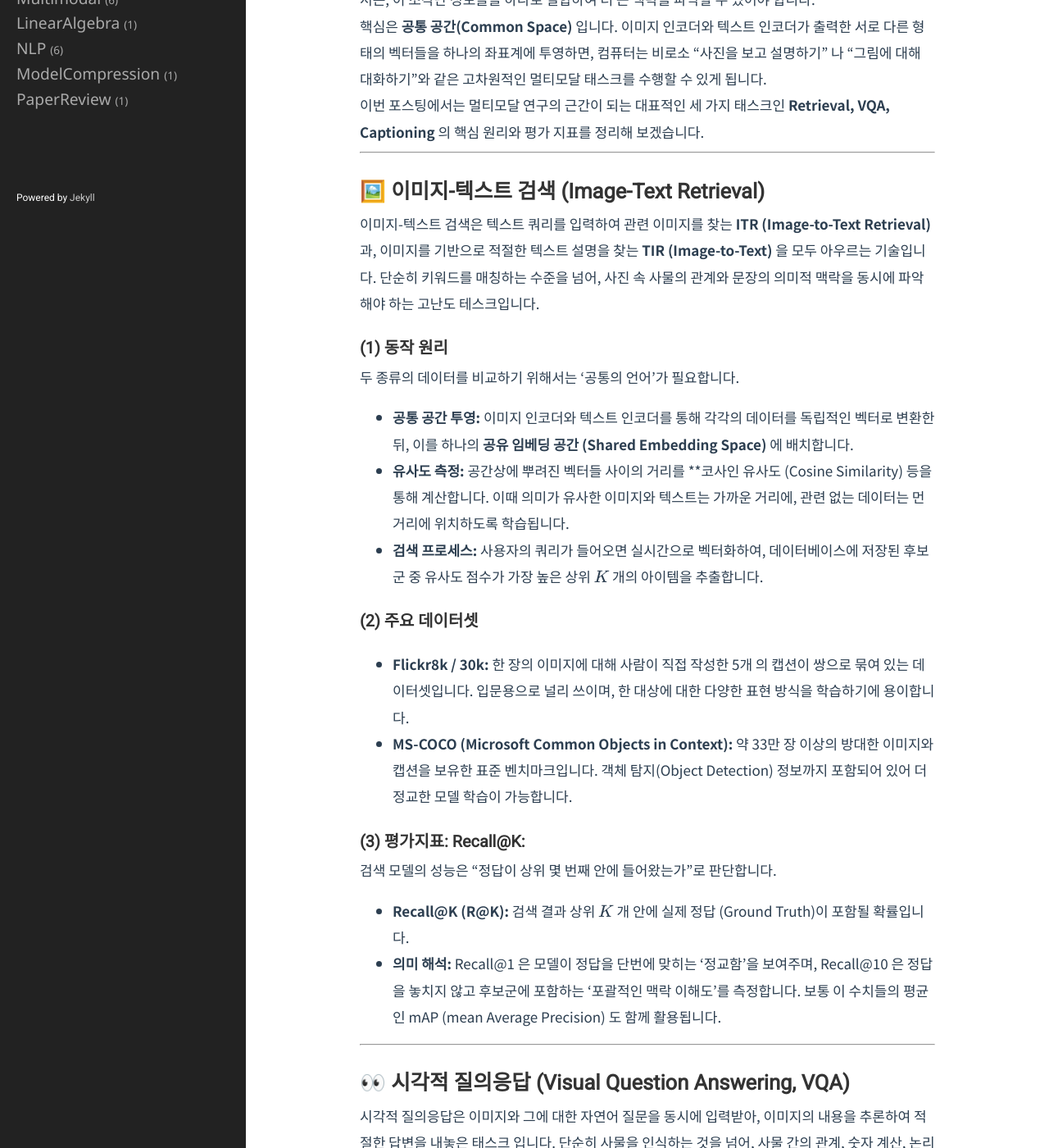
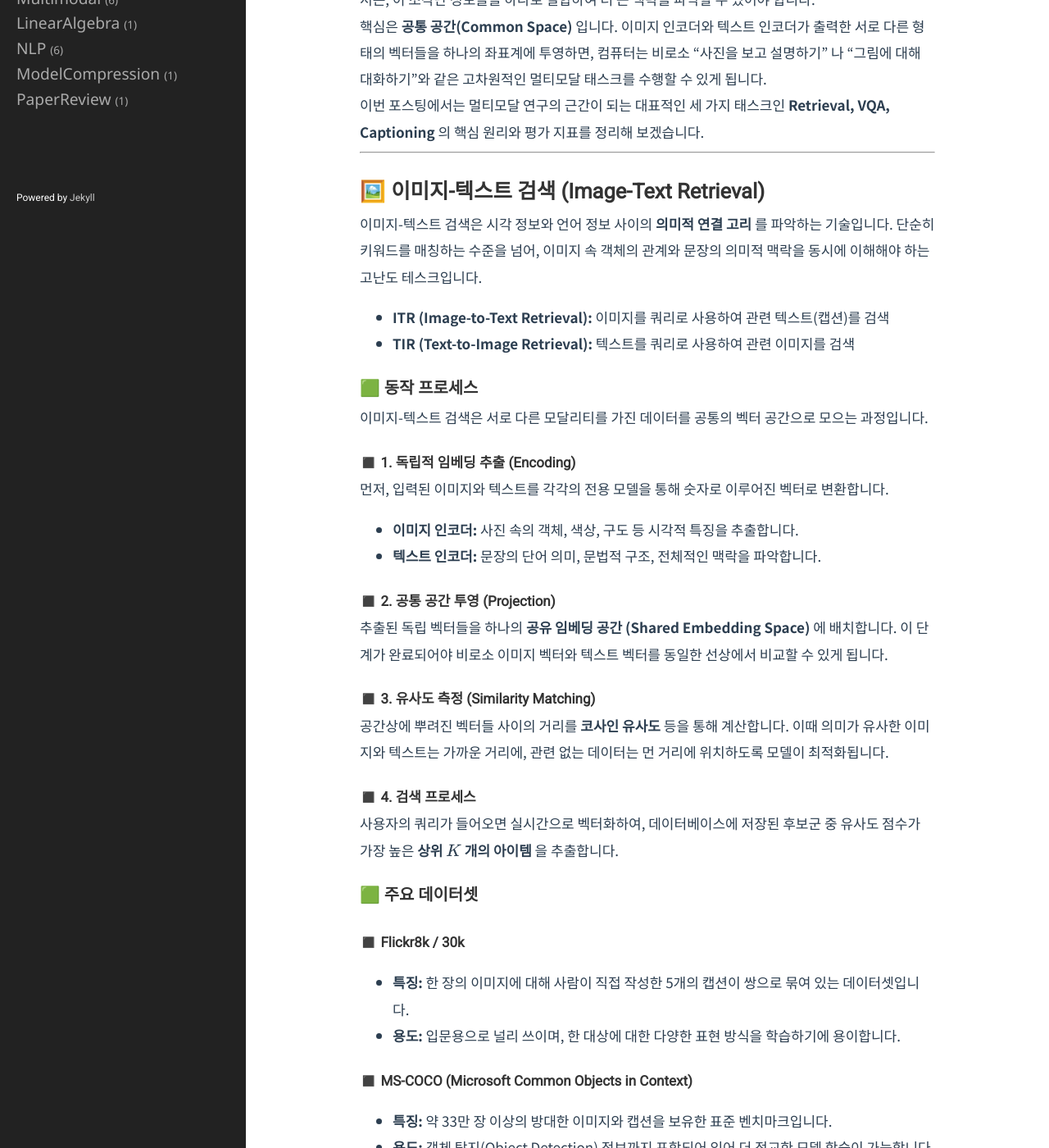
Before and after one commit to Youngjun-CV/Youngjun-CV.github.io, a Jekyll site: the page built from _posts/multimodal/2026-03-18-multimodal-task-overview.markdown, in a window 1280 px wide and 1400 px high, scrolled down 370 px. Shown: the whole window at 82% size. Built offline with Jekyll 4.4.1, drawn with Linux system fonts in a browser that asks for light colours; formulas are drawn with MathJax 3; some of the changed text lies outside the part shown.

Commit message:
Update 2026-03-18-multimodal-task-overview.markdown

```diff
--- a/_posts/multimodal/2026-03-18-multimodal-task-overview.markdown
+++ b/_posts/multimodal/2026-03-18-multimodal-task-overview.markdown
@@ -16,49 +16,72 @@ category: Multimodal
 ---
 
 ## 🖼️ 이미지-텍스트 검색 (Image-Text Retrieval)
-이미지-텍스트 검색은 텍스트 쿼리를 입력하여 관련 이미지를 찾는 **ITR (Image-to-Text Retrieval)** 과, 이미지를 기반으로 적절한 텍스트 설명을 찾는 **TIR (Image-to-Text)** 을 모두 아우르는 기술입니다. 단순히 키워드를 매칭하는 수준을 넘어, 사진 속 사물의 관계와 문장의 의미적 맥락을 동시에 파악해야 하는 고난도 테스크입니다.
+이미지-텍스트 검색은 시각 정보와 언어 정보 사이의 **의미적 연결 고리** 를 파악하는 기술입니다. 단순히 키워드를 매칭하는 수준을 넘어, 이미지 속 객체의 관계와 문장의 의미적 맥락을 동시에 이해해야 하는 고난도 테스크입니다.
 
-### (1) 동작 원리
-두 종류의 데이터를 비교하기 위해서는 '공통의 언어'가 필요합니다.
+* **ITR (Image-to-Text Retrieval):** 이미지를 쿼리로 사용하여 관련 텍스트(캡션)를 검색
+* **TIR (Text-to-Image Retrieval):** 텍스트를 쿼리로 사용하여 관련 이미지를 검색
 
-* **공통 공간 투영:** 이미지 인코더와 텍스트 인코더를 통해 각각의 데이터를 독립적인 벡터로 변환한 뒤, 이를 하나의 **공유 임베딩 공간 (Shared Embedding Space)** 에 배치합니다.
+### 🟩 동작 프로세스
+이미지-텍스트 검색은 서로 다른 모달리티를 가진 데이터를 공통의 벡터 공간으로 모으는 과정입니다.
 
-* **유사도 측정:** 공간상에 뿌려진 벡터들 사이의 거리를 **코사인 유사도 (Cosine Similarity) 등을 통해 계산합니다. 이때 의미가 유사한 이미지와 텍스트는 가까운 거리에, 관련 없는 데이터는 먼 거리에 위치하도록 학습됩니다.
+#### ◼️ 1. 독립적 임베딩 추출 (Encoding)
+먼저, 입력된 이미지와 텍스트를 각각의 전용 모델을 통해 숫자로 이루어진 벡터로 변환합니다.
 
-* **검색 프로세스:** 사용자의 쿼리가 들어오면 실시간으로 벡터화하여, 데이터베이스에 저장된 후보군 중 유사도 점수가 가장 높은 상위 $K$ 개의 아이템을 추출합니다.
+* **이미지 인코더:** 사진 속의 객체, 색상, 구도 등 시각적 특징을 추출합니다.
+* **텍스트 인코더:** 문장의 단어 의미, 문법적 구조, 전체적인 맥락을 파악합니다.
 
-### (2) 주요 데이터셋
-* **Flickr8k / 30k:** 한 장의 이미지에 대해 사람이 직접 작성한 5개 의 캡션이 쌍으로 묶여 있는 데이터셋입니다. 입문용으로 널리 쓰이며, 한 대상에 대한 다양한 표현 방식을 학습하기에 용이합니다.
+#### ◼️ 2. 공통 공간 투영 (Projection)
+추출된 독립 벡터들을 하나의 **공유 임베딩 공간 (Shared Embedding Space)** 에 배치합니다. 이 단계가 완료되어야 비로소 이미지 벡터와 텍스트 벡터를 동일한 선상에서 비교할 수 있게 됩니다.
 
-* **MS-COCO (Microsoft Common Objects in Context):** 약 33만 장 이상의 방대한 이미지와 캡션을 보유한 표준 벤치마크입니다. 객체 탐지(Object Detection) 정보까지 포함되어 있어 더 정교한 모델 학습이 가능합니다.
+#### ◼️ 3. 유사도 측정 (Similarity Matching)
+공간상에 뿌려진 벡터들 사이의 거리를 **코사인 유사도** 등을 통해 계산합니다. 이때 의미가 유사한 이미지와 텍스트는 가까운 거리에, 관련 없는 데이터는 먼 거리에 위치하도록 모델이 최적화됩니다.
 
-### (3) **평가지표: Recall@K:**
-검색 모델의 성능은 "정답이 상위 몇 번째 안에 들어왔는가"로 판단합니다.
+#### ◼️ 4. 검색 프로세스
+사용자의 쿼리가 들어오면 실시간으로 벡터화하여, 데이터베이스에 저장된 후보군 중 유사도 점수가 가장 높은 **상위 $K$ 개의 아이템** 을 추출합니다.
+
+### 🟩 주요 데이터셋
+#### ◼️ Flickr8k / 30k
+* **특징:** 한 장의 이미지에 대해 사람이 직접 작성한 5개의 캡션이 쌍으로 묶여 있는 데이터셋입니다.
+* **용도:** 입문용으로 널리 쓰이며, 한 대상에 대한 다양한 표현 방식을 학습하기에 용이합니다.
+
+#### ◼️ MS-COCO (Microsoft Common Objects in Context)
+* **특징:** 약 33만 장 이상의 방대한 이미지와 캡션을 보유한 표준 벤치마크입니다.
+* **용도:** 객체 탐지(Object Detection) 정보까지 포함되어 있어 더 정교한 모델 학습이 가능합니다.
+
+### 🟩 평가지표: Recall@K
+검색 모델의 성능은 "정답이 상위 몇 번째 안에 포함되었는가"를 측정하는 Recall@K 를 기반으로 평가합니다
 
 * **Recall@K (R@K):** 검색 결과 상위 $K$ 개 안에 실제 정답 (Ground Truth)이 포함될 확률입니다.
-* **의미 해석:** Recall@1 은 모델이 정답을 단번에 맞히는 '정교함'을 보여주며, Recall@10 은 정답을 놓치지 않고 후보군에 포함하는 '포괄적인 맥락 이해도'를 측정합니다. 보통 이 수치들의 평균인 mAP (mean Average Precision) 도 함께 활용됩니다.
+
+* **지표별 의미:**
+  * **Recall@1:** 모델이 정답을 단번에 맞히는 **정교함 (Precision)** 을 나타냅니다.
+  * **Recall@10:** 정답을 놓치치 않고 후보군에 포함하는 **포괄적 맥락 이해도 (Recall)** 를 측정합니다.
+
+* **종합 평가:** 일반적으로 이 수치들의 평균인 **mAP (mean Average Precision)** 를 함께 사용하여 모델의 전반적인 순위 지정 능력을 평가합니다.
 
 ---
 
 ## 👀 시각적 질의응답 (Visual Question Answering, VQA)
-시각적 질의응답은 이미지와 그에 대한 자연어 질문을 동시에 입력받아, 이미지의 내용을 추론하여 적절한 답변을 내놓은 태스크 입니다. 단순히 사물을 인식하는 것을 넘어, 사물 간의 관계, 숫자 계산, 논리적 추론까지 요구되는 고차원적인 지능이 필요합니다.
+VQA는 이미지와 자연어 질문을 동시에 입력받아, 이미지의 내용을 추론하여 적절한 답변을 도출하는 태스크 입니다. 단순히 사물을 인식하는 것을 넘어, **사물 간 관계 파악, 숫자 카운팅, 논리적 추론** 이 결합된 고차원적인 기술입니다.
 
-### (1) 핵심 구조
-VQA 모델은 이미지 인코더와 질문 인코더에서 나온 각각의 특징을 결합 (Fusion) 하여 정답을 도출합니다.
+### 🟩 VQA 핵심 구조
+VQA 모델은 서로 다른 성격의 데이터를 하나로 합치는 과정이 핵심입니다.
 
-* **멀티모달 퓨전:** 두 정보를 어떻게 효과적으로 합치느냐가 성능의 핵심입니다. 가장 단순하게는 벡터를 이어 붙이는 방식부터, 행렬 연산을 활용한 복합적인 퓨전 방식까지 다양합니다.
+* **인코딩 (Encoding):** 이미지 인코더(CNN, ViT 등)와 질문 인코더(RNN, Transformer 등)를 통해 각각의 특징을 추출합니다.
 
-* **답변 도출:** 답변 후보가 미리 정해진 대규모 데이터셋의 경우, 모델은 수천 개의 정답 후보 중 가장 적절한 하나를 고르는 **분류 (Classification)** 문제로 이 태스크에 접근합니다.
+* **멀티모달 퓨전 (Multimodal Fusion):** 두 특징 벡터를 결합합니다. 단순 병합(Concatenation)부터 복잡한 행렬 연산(Bilinear Pooling)까지 다양한 기법이 사용됩니다.
 
-### (2) 언어적 편향 (Language Bias)의 함정
-모델이 이미지를 보지 않고 질문의 통계적 패턴만 학습하여 답을 내놓는 고질적인 문제입니다.
+* **답변 도출 (Output):** 답변 후보가 미리 정해진 대규모 데이터셋의 경우, 모델은 수천 개의 정답 후보 중 가장 적절한 하나를 고르는 **분류 (Classification)** 문제로 이 태스크에 접근합니다.
 
-* **원인:** 학습 데이터셋 내에 특정 질문에 대한 정답 비율이 압도적으로 높을 때 발생합니다.
+### 🟩 언어적 편향 (Language Bias)
+VQA 모델이 빠지기 쉬운 가장 큰 함정입니다. 모델이 이미지를 분석하는 대신, 질문의 통계적 패턴에만 의존하여 답을 내놓는 현상입니다.
+
+* **원인:** 학습 데이터셋 내에 특정 질문에 대한 정답 비율이 비정상적으로 높을 때 발생합니다.
 
 * **오류 사례:** 모델이 이미지 속 바나나를 분석하지도 않고도 "바나나의 색깔은?"이라는 질문만 보고 데이터상 가장 흔한 "노란색"을 답해버리는 현상입니다. 이는 정확한 추론이라고 보기 어렵습니다.
 
-### (3) VQA v2 데이터셋의 해법
-연구자들은 이러한 편향성을 극복하기 위해 **VQA v2** 데이터셋을 제안했습니다.
+### 🟩 VQA v2 데이터셋
+연구자들은 이러한 편향성을 극복하기 위해 더 정교한 VQA v2 데이터셋을 설계했습니다.
 
 * **해법의 핵심:** 동일한 질문이라도 이미지가 다르면 정답이 달라지도록 이미지-질문 쌍을 재구성했습니다. (예: 노란 바나나 이미지와 초록 바나나 이미지에 대해 똑같은 질문을 던져 정답이 달라지게 함)
 
@@ -67,25 +90,35 @@ VQA 모델은 이미지 인코더와 질문 인코더에서 나온 각각의 특
 ---
 
 ## 💬 이미지 캡셔닝 (Image Captioning)
-이미지 캡셔닝은 입력된 이미지를 묘사하는 자연어 문장을 모델이 스스로 생성하는 태스크입니다. 컴퓨터가 시각 정보를 언어 정보로 번역하는 일종의 '기계 번역'과 유사한 성격을 가집니다.
+이미지 캡셔닝은 입력된 이미지를 설명하는 자연어 문장을 모델이 스스로 생성하는 태스크입니다. 컴퓨터가 시각 정보를 언어 정보로 번역하는 일종의 '시각적 기계 번역'이라 할 수 있습니다.
 
-### (1) 동작 원리
+### 🟩 동작 원리
 시각적 특징을 추출하는 파트와 문장을 생성하는 파트가 결합된 구조를 주로 사용합니다.
 
-* **Encoder (CNN):** 이미지를 입력받아 핵심적인 특징 벡터를 추출합니다. 최근에는 Transformer의 Encoder 를 사용하기도 합니다.
+#### ◼️ Encoder (시각 특징 추출)
+이미지에서 핵심 정보를 뽑아내는 역할을 합니다.
 
-* **Decoder (RNN/LSTM/Transformer):** 추출된 시각 특징을 초기값으로 받아, 단어를 하나씩 순차적으로 생성하며 문장을 완성합니다. 이때 특정 영역에 집중하는 Attention 메커니즘이 성능 향상에 큰 역할을 합니다.
+* **CNN:** 전통적으로 사용되며, 이미지의 공간적 특징을 벡터화합니다.
+* **ViT (Vision Transformer):** 최근에는 Transformer 기반 인코더를 사용하여 전역적인 특징을 더 잘 포착합니다.
 
-### (2) 평가지표: BLEU (BiLingual Evaluation Understudy) Score
+#### ◼️ Decoder (문장 생성)
+추출된 시각 특징을 기반으로 단어를 하나씩 생성합니다.
+* **RNN/LSTM:** 순차적으로 단어를 예측하며 문장을 완성합니다.
+* **Attention:** 문장을 생성할 때 이미지으 특정 영역에 집중하게 하여 성능을 획기적으로 높입니다. (예: '개'라는 단어를 뱉을 때 이미지 속 개의 위치를 주목함)
+
+### 🟩 평가지표: BLEU (BiLingual Evaluation Understudy) Score
 생성된 문장이 정답 문장과 얼마나 유사한지 단어 순서쌍 (n-gram) 의 일치도를 통해 측정합니다.
 
-* **핵심 원리:** $precision_n$ 을 n-gram 일치도라고 할 때, 보통 1 부터 4-gram까지의 결과에 기하평균을 적용하여 최종 점수를 산출합니다.
-
-* **수식분석:**
+#### ◼️ 핵심 원리 및 수식
+BLEU는 보통 1-gram부터 4-gram까지의 정밀도($precision_n$)를 계산한 뒤, 이들의 기하평균을 내어 최종 점수를 산출합니다.
 
 $$BLEU = \exp \left( \sum_{n=1}^{N} w_n \ln precision_n \right)$$
 
-* **계산 예시 (4-gram 기준):** 각 $precision_i$ 를 모두 곱한 값의 $\frac{1}{4}$ 제곱 (기하평균) 을 구합니다.
+* **$precision_n$:** 생성된 문장 내 n-gram 중 실제 정답 문장에 포함된 비율입니다.
+* **기하평균 사용 이유:** 각 n-gram 점수가 골고루 높아야 높은 최종 점수를 얻을 수 있도록 하여, 문장의 문법적 정확성과 의미적 유사성을 동시에 고려합니다.
+
+#### ◼️계산 예시 (4-gram 기준)**
+각 단계별 정밀도를 모두 곱한 값의 $\frac{1}{4}$ 제곱을 구합니다.
 
 $$Score: (\prod_{i=1}^{4} precision_{i} )^{\frac{1}{4}} = (\frac{10}{14} \times \frac{5}{13} \times \frac{2}{12} \times \frac{1}{11})^{\frac{1}{4}}$$
 
```
